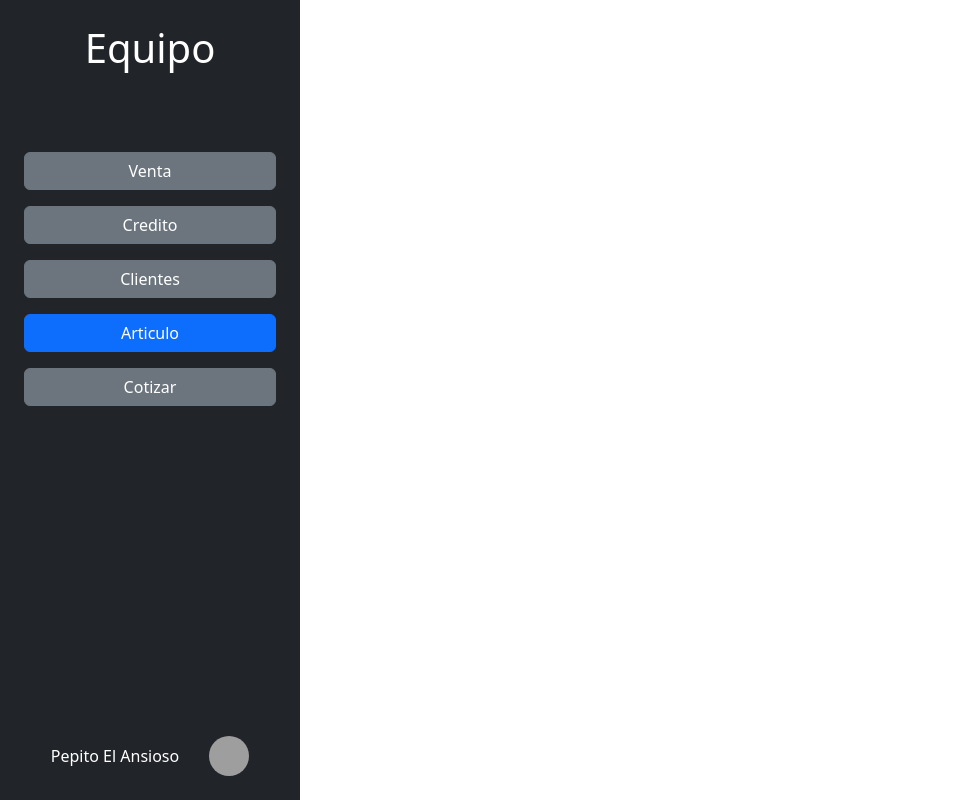
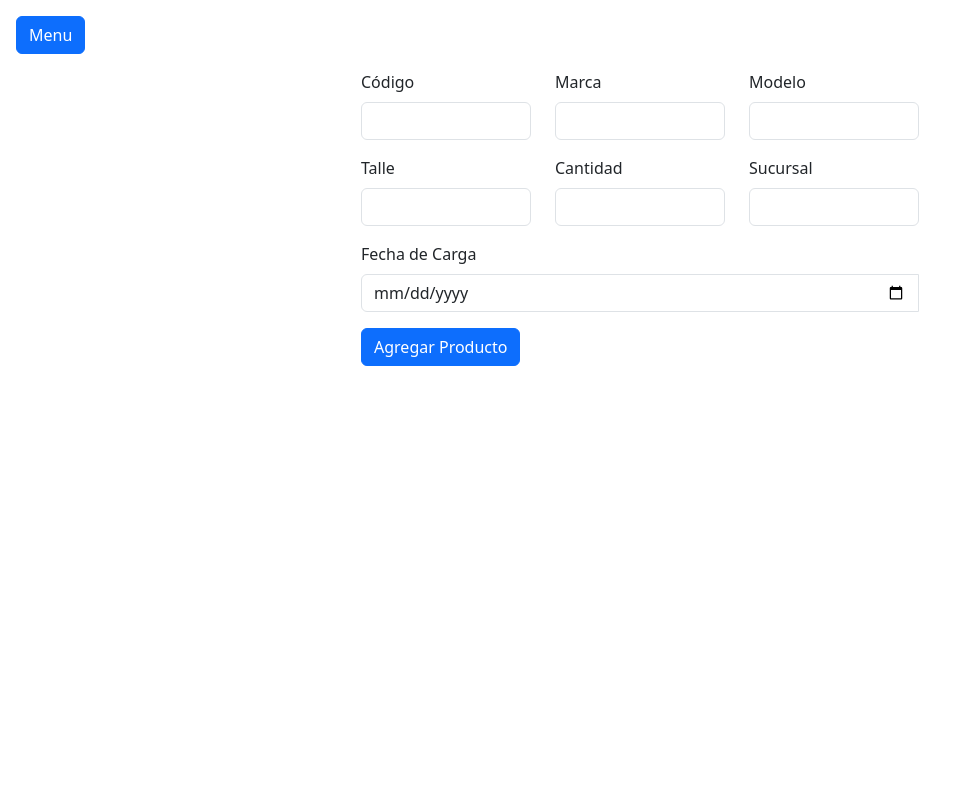
Before and after one commit to Facundo741/PDV-FRONT, a React (Vite) app: page /articulo in a window 1280 px wide. Shown: the whole page, without its empty margins (0-966 px from the left). Built offline with nearby package versions, Linux system fonts and the light colour scheme; grey boxes are pictures that could not be loaded.

Commit message:
Agregando formulario de Articulo

```diff
--- /dev/null
+++ b/src/components/articulo/Articulo.jsx
@@ -0,0 +1,152 @@
+import React, { useState } from "react";
+import { Container, Form, Button, Col, Row, InputGroup } from "react-bootstrap";
+
+const ProductForm = () => {
+  const generateId = () => {
+    return Date.now().toString(36) + Math.random().toString(36).substr(2, 9);
+  };
+
+  const [product, setProduct] = useState({
+    id: generateId(),
+    codigo: "",
+    marca: "",
+    modelo: "",
+    talle: "",
+    cantidad: "",
+    sucursal: "",
+    fechaCarga: "",
+  });
+
+  const [validated, setValidated] = useState(false);
+
+  const handleChange = (e) => {
+    const { name, value } = e.target;
+    setProduct({ ...product, [name]: value });
+  };
+
+  const handleSubmit = (e) => {
+    e.preventDefault();
+    const form = e.currentTarget;
+    if (form.checkValidity() === false) {
+      e.stopPropagation();
+    } else {
+      console.log("Producto agregado:", product);
+    }
+    setValidated(true);
+  };
+
+  return (
+    <Container className="d-flex justify-content-center">
+    <Form className="w-50 " noValidate validated={validated} onSubmit={handleSubmit}>
+      <Row className="mb-3">
+        <Form.Group as={Col} md="4" controlId="codigo">
+          <Form.Label>Código</Form.Label>
+          <Form.Control
+            required
+            type="text"
+            name="codigo"
+            value={product.codigo}
+            onChange={handleChange}
+            />
+          <Form.Control.Feedback type="invalid">
+            Por favor ingrese un código válido.
+          </Form.Control.Feedback>
+        </Form.Group>
+
+        <Form.Group as={Col} md="4" controlId="marca">
+          <Form.Label>Marca</Form.Label>
+          <Form.Control
+            required
+            type="text"
+            name="marca"
+            value={product.marca}
+            onChange={handleChange}
+            />
+          <Form.Control.Feedback type="invalid">
+            Por favor ingrese una marca válida.
+          </Form.Control.Feedback>
+        </Form.Group>
+
+        <Form.Group as={Col} md="4" controlId="modelo">
+          <Form.Label>Modelo</Form.Label>
+          <Form.Control
+            required
+            type="text"
+            name="modelo"
+            value={product.modelo}
+            onChange={handleChange}
+            />
+          <Form.Control.Feedback type="invalid">
+            Por favor ingrese un modelo válido.
+          </Form.Control.Feedback>
+        </Form.Group>
+      </Row>
+
+      <Row className="mb-3">
+        <Form.Group as={Col} md="4" controlId="talle">
+          <Form.Label>Talle</Form.Label>
+          <Form.Control
+            required
+            type="text"
+            name="talle"
+            value={product.talle}
+            onChange={handleChange}
+          />
+          <Form.Control.Feedback type="invalid">
+            Por favor ingrese un talle válido.
+          </Form.Control.Feedback>
+        </Form.Group>
+
+        <Form.Group as={Col} md="4" controlId="cantidad">
+          <Form.Label>Cantidad</Form.Label>
+          <Form.Control
+            required
+            type="number"
+            name="cantidad"
+            value={product.cantidad}
+            onChange={handleChange}
+            min="1"
+            />
+          <Form.Control.Feedback type="invalid">
+            Por favor ingrese una cantidad válida.
+          </Form.Control.Feedback>
+        </Form.Group>
+
+        <Form.Group as={Col} md="4" controlId="sucursal">
+          <Form.Label>Sucursal</Form.Label>
+          <Form.Control
+            required
+            type="text"
+            name="sucursal"
+            value={product.sucursal}
+            onChange={handleChange}
+            />
+          <Form.Control.Feedback type="invalid">
+            Por favor ingrese una sucursal válida.
+          </Form.Control.Feedback>
+        </Form.Group>
+      </Row>
+
+      <Form.Group className="mb-3" controlId="fechaCarga">
+        <Form.Label>Fecha de Carga</Form.Label>
+        <InputGroup>
+          <Form.Control
+            required
+            type="date"
+            name="fechaCarga"
+            value={product.fechaCarga}
+            onChange={handleChange}
+            />
+          <Form.Control.Feedback type="invalid">
+            Por favor ingrese una fecha válida.
+          </Form.Control.Feedback>
+        </InputGroup>
+      </Form.Group>
+
+      <Button type="submit">Agregar Producto</Button>
+    </Form>
+    </Container>
+  );
+};
+
+export default ProductForm;
--- a/src/components/navbar/Navbar.css
+++ b/src/components/navbar/Navbar.css
@@ -20,7 +20,7 @@
   width: 40px;
   height: 40px;
   margin-top: 0px;
-  margin-left: 30px;
+  margin-left: 250px;
 }
 
 @media (max-width: 980px) {
--- a/src/components/navbar/Navbar.jsx
+++ b/src/components/navbar/Navbar.jsx
@@ -1,69 +1,80 @@
-import React from 'react';
-import { Container, Row, Col, Button, Image } from 'react-bootstrap';
+import React, { useState } from 'react';
+import { Offcanvas, Button, Image, Nav } from 'react-bootstrap';
 import { Link, useLocation } from 'react-router-dom';
 import './Navbar.css';
 
 const Navbar = () => {
+  const [show, setShow] = useState(false);
   const location = useLocation();
 
+  const handleClose = () => setShow(false);
+  const handleShow = () => setShow(true);
+
   return (
-    <Container fluid className="navbar bg-dark text-white p-4">
-      <Row className="justify-content-center mb-4">
-        <Col className="text-center">
-          <Link to="/" className="nav-link">
-            <h1>Equipo</h1>
-          </Link>
-        </Col>
-      </Row>
-      <Row className="nav-items flex-column align-items-center w-100 mt-5">
-        <Link to="/venta" className="nav-link">
+    <>
+      <Button variant="primary" onClick={handleShow} className="m-3">
+        Menu
+      </Button>
+
+      <Offcanvas show={show} onHide={handleClose} backdrop={true} className="bg-dark text-white">
+        <Offcanvas.Header closeButton>
+          <Offcanvas.Title>Equipo</Offcanvas.Title>
+        </Offcanvas.Header>
+        <Offcanvas.Body>
+          <Nav className="flex-column text-center">
+            <Link to="/venta" className="nav-link mb-3">
               <Button
                 variant={location.pathname === '/venta' ? 'primary' : 'secondary'}
-            className="nav-button mb-3"
+                className="w-100"
+                onClick={handleClose}
               >
                 Venta
               </Button>
             </Link>
-        <Link to="/credito" className="nav-link">
+            <Link to="/credito" className="nav-link mb-3">
               <Button
                 variant={location.pathname === '/credito' ? 'primary' : 'secondary'}
-            className="nav-button mb-3"
+                className="w-100"
+                onClick={handleClose}
               >
                 Credito
               </Button>
             </Link>
-        <Link to="/clientes" className="nav-link">
+            <Link to="/clientes" className="nav-link mb-3">
               <Button
                 variant={location.pathname === '/clientes' ? 'primary' : 'secondary'}
-            className="nav-button mb-3"
+                className="w-100"
+                onClick={handleClose}
               >
                 Clientes
               </Button>
             </Link>
-        <Link to="/articulo" className="nav-link">
+            <Link to="/articulo" className="nav-link mb-3">
               <Button
                 variant={location.pathname === '/articulo' ? 'primary' : 'secondary'}
-            className="nav-button mb-3"
+                className="w-100"
+                onClick={handleClose}
               >
                 Articulo
               </Button>
             </Link>
-        <Link to="/cotizar" className="nav-link">
+            <Link to="/cotizar" className="nav-link mb-3">
               <Button
                 variant={location.pathname === '/cotizar' ? 'primary' : 'secondary'}
-            className="nav-button mb-3"
+                className="w-100"
+                onClick={handleClose}
               >
                 Cotizar
               </Button>
             </Link>
-      </Row>
-      <Row className="mt-auto text-center">
-        <Col className="d-flex align-items-center justify-content-center">
-          <p className="mb-0 mr-2">Pepito El Ansioso</p>
-          <Image src="https://w7.pngwing.com/pngs/205/731/png-transparent-default-avatar-thumbnail.png" roundedCircle className="avatar-photo"/>
-        </Col>
-      </Row>
-    </Container>
+          </Nav>
+          <div className="mt-auto text-center">
+            <p className="mb-0">Pepito El Ansioso</p>
+            <Image src="https://w7.pngwing.com/pngs/205/731/png-transparent-default-avatar-thumbnail.png" roundedCircle className="avatar-photo mt-2"/>
+          </div>
+        </Offcanvas.Body>
+      </Offcanvas>
+    </>
   );
 }
 
```
Also changed, not shown: src/App.jsx (+4 -3 lines). Lines whose indentation alone changed are shown as unchanged.
